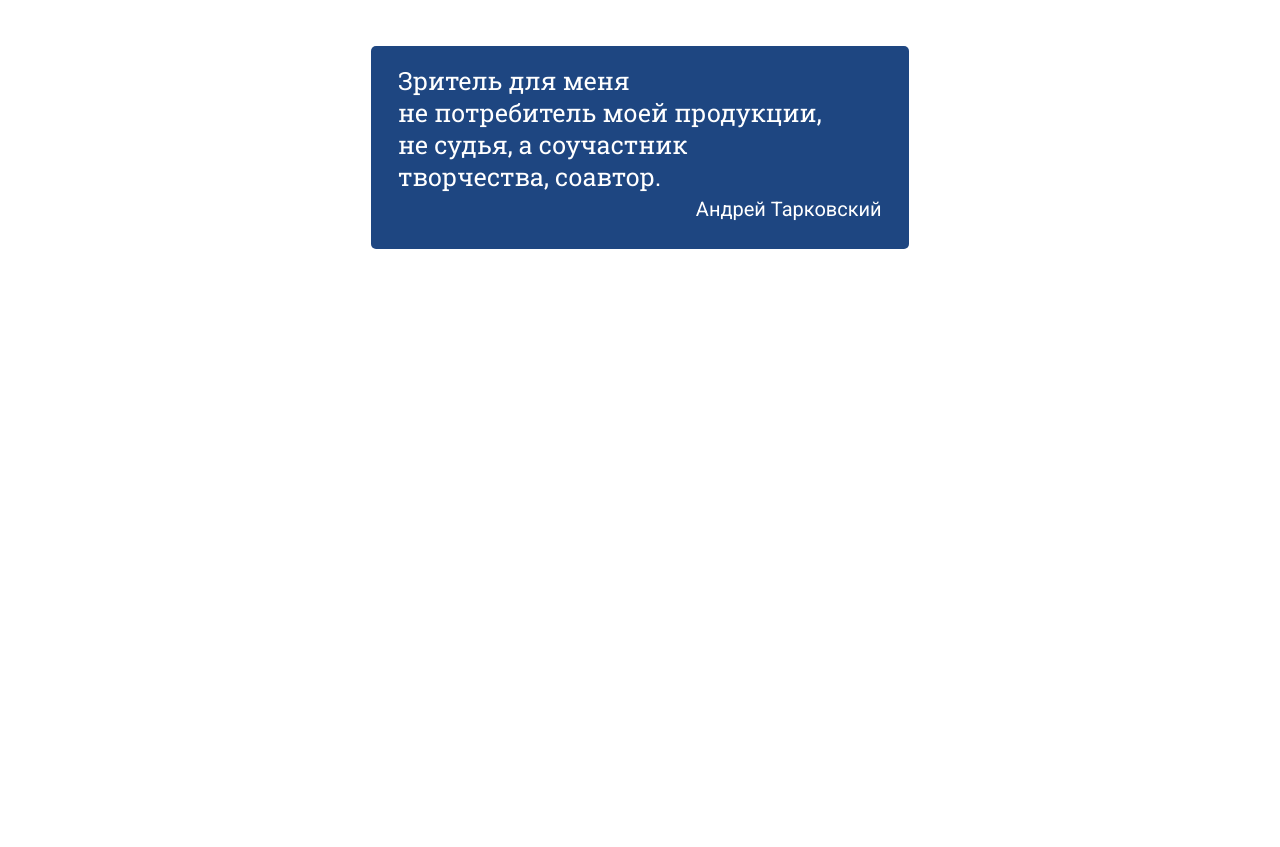
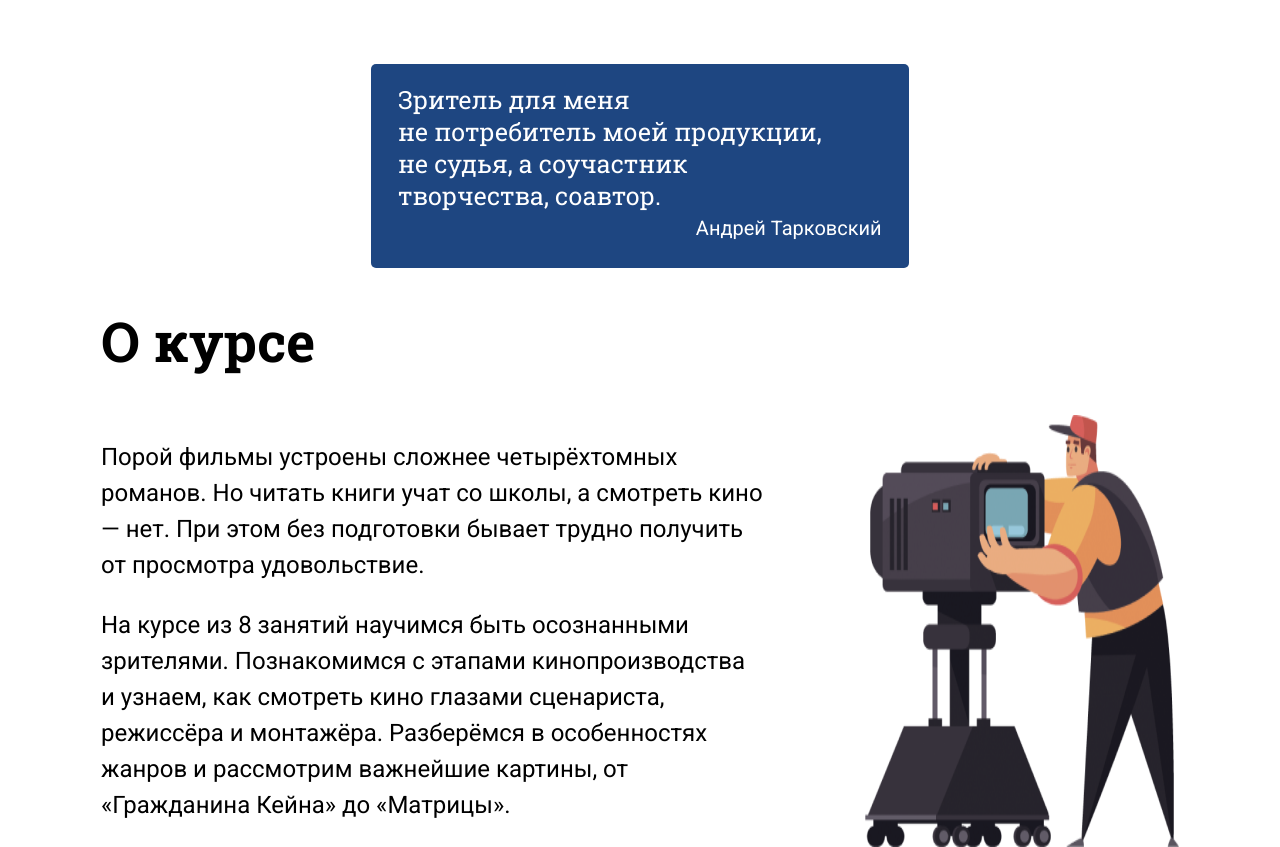
Before and after one commit to JudeSunstone/Filmschool, a plain HTML site: page index.html in a window 1280 px wide. Shown: the part 630-1477 px from the top of the page. Before the commit the page ends 879 px from the top, so only its background shows below. Drawn offline with Linux system fonts and the light colour scheme.

Commit message:
part 2nd section

```diff
--- a/index.html
+++ b/index.html
@@ -13,7 +13,7 @@
             <img src="pictures/logo.png" alt="school logo">
             <!--здесь надо ссылкой делать логотип?-->
         </div>
-        <div class="banner">
+        <section class="banner">
             <div class="banner-details">
                 <div class="banner-details-online">
                     <img src="pictures/globe.png" alt="globe">
@@ -50,7 +50,21 @@
                     <p class="banner-quote-author">Андрей Тарковский</p>
                 </div>
             </div>
-        </div>
+        </section>
+        <section class="about">
+            <div class="about-wrapper">
+                <h1 class="about-title">О курсе</h1>
+                <div class="about-descr">
+                    <div class="about-descr-text">
+                        <p class="about-descr-text">Порой фильмы устроены сложнее четырёхтомных романов. Но читать книги учат со школы, а смотреть кино — нет. При этом без подготовки бывает трудно получить от просмотра удовольствие.
+                        </p>
+                        <p class="about-descr-text">На курсе из 8 занятий научимся быть осознанными зрителями. Познакомимся с этапами кинопроизводства и узнаем, как смотреть кино глазами сценариста, режиссёра и монтажёра. Разберёмся в особенностях жанров и рассмотрим важнейшие картины, от «Гражданина Кейна» до «Матрицы».
+                        </p>
+                    </div>
+                    <img src="pictures/cameraman.png" alt="cameraman" class="about-descr-img">
+                </div>
+            </div>
+        </section>
     </header>
     <main>
 
--- a/style.css
+++ b/style.css
@@ -49,12 +49,13 @@ header {
 }
 .banner-main-text {
     line-height: 150%;
+    width: 414px;
 }
 .banner-quote {
     margin-top: 67.6px;
 }
 .banner-quote-wrapper {
-    width 430px;
+    width: 430px;
     background: #1E4681;
     border-radius: 5px;
     width: 483.63px;
@@ -72,6 +73,21 @@ header {
     margin: 0;
     text-align: right;
 }
+.about-title {
+    font-family: 'Roboto Slab', serif;
+    font-weight: bold;
+    font-size: 55px;
+    line-height: 56px;
+}
+.about-descr {
+    display: flex;
+    justify-content: space-between;
+}
+.about-descr-text {
+    width: 662px; /*когда ставлю ширину очему-то картинку начинает сильно тянуть*/
+    font-size: 24px;
+    line-height: 36px;
+}
 
 /*tablet*/
 /*планшет — размер экрана от 992px до 1279px;*/
```
Also changed, not shown: pictures/cameraman.png (added).
